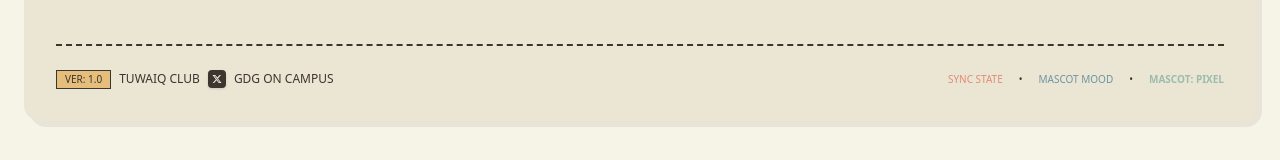
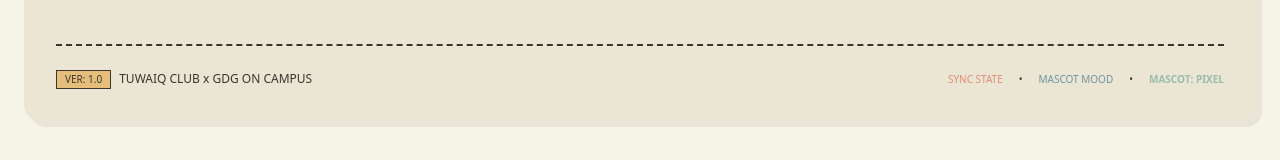
Before and after one commit to Alreem-ai/Vibe-Coding, a Next.js app: page / in a window 1280 px wide. Shown: the part 1992-2152 px from the top of the page. Built offline with nearby package versions, Linux system fonts and the light colour scheme.

Commit message:
Update Footer.tsx

```diff
--- a/src/components/Footer.tsx
+++ b/src/components/Footer.tsx
@@ -8,13 +8,7 @@ export default function Footer() {
         <span className="bg-mustard text-ink font-pixel text-[10px] px-2 py-0.5 border border-ink">
           VER: 1.0
         </span>
-        <span className="flex items-center gap-2">
-          TUWAIQ CLUB
-          <a href="https://x.com" target="_blank" rel="noopener noreferrer" className="hover:text-coral transition-colors flex items-center justify-center bg-ink text-cream p-1 rounded-sm shadow-sm" title="X (Twitter)">
-            <svg viewBox="0 0 24 24" width="10" height="10" fill="currentColor"><path d="M18.244 2.25h3.308l-7.227 8.26 8.502 11.24H16.17l-5.214-6.817L4.99 21.75H1.68l7.73-8.835L1.254 2.25H8.08l4.713 6.231zm-1.161 17.52h1.833L7.084 4.126H5.117z"/></svg>
-          </a>
-          GDG ON CAMPUS
-        </span>
+        <span>TUWAIQ CLUB x GDG ON CAMPUS</span>
       </div>
       <div className="flex gap-4 font-pixel text-[10px]">
         <span className="text-coral">SYNC STATE</span>
```
